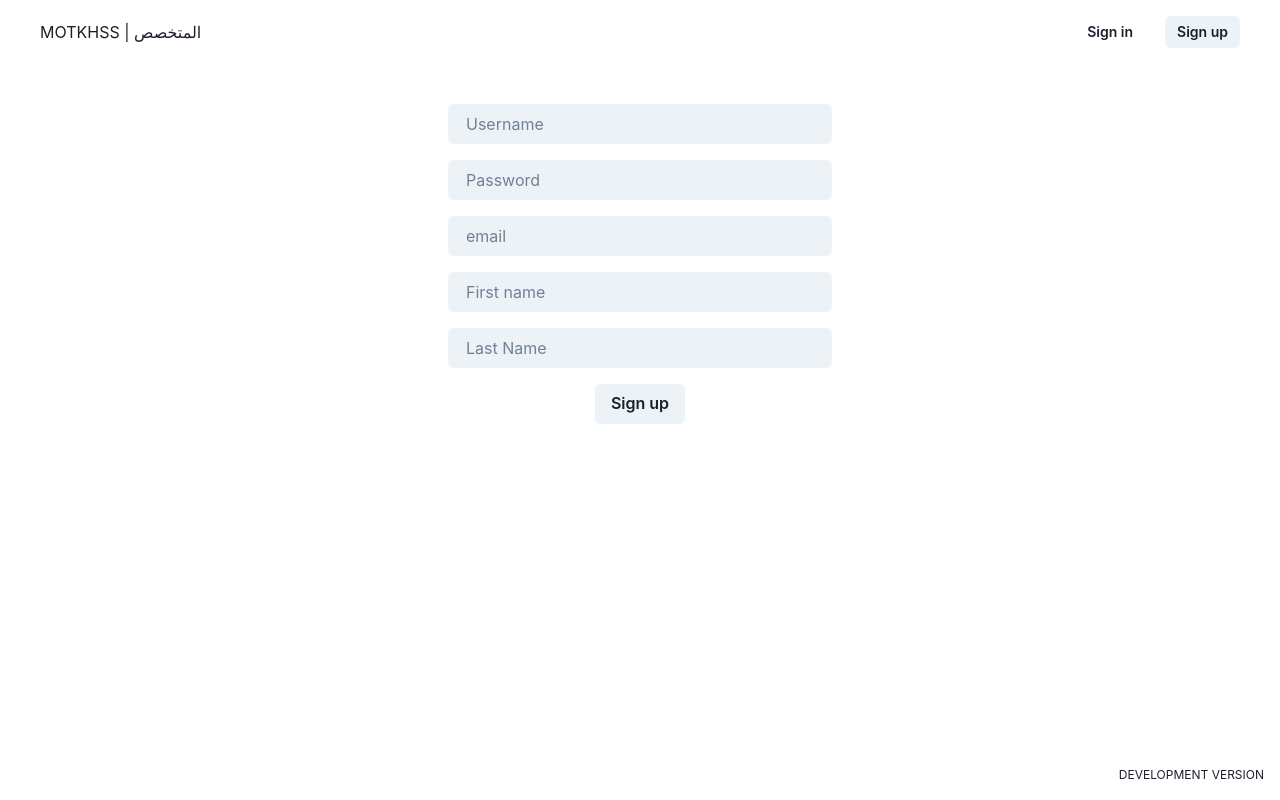
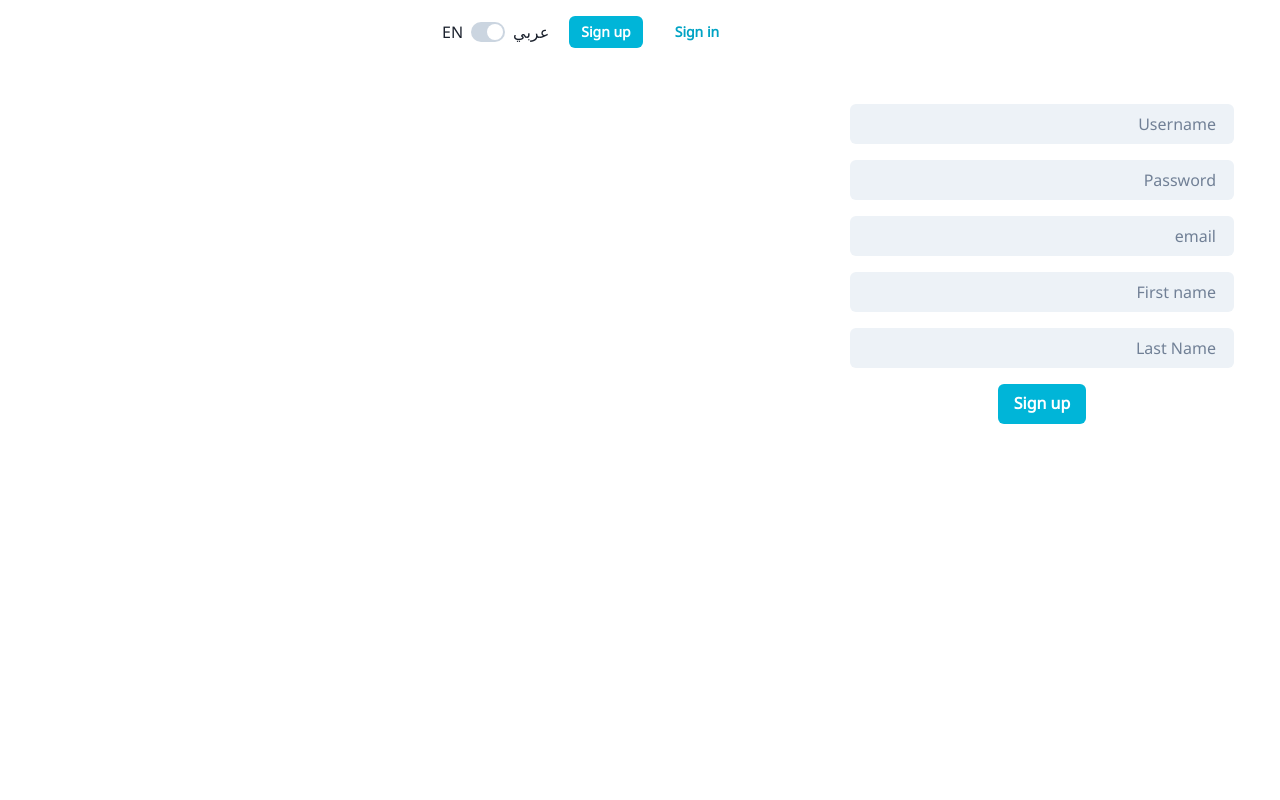
Before and after one commit to ibnHamdan/motkhss, a React (Create React App) app in the folder web/: page /signup in a window 1280 px wide. Built offline with nearby package versions, Linux system fonts and the light colour scheme.

Commit message:
add fontfact, rtl

```diff
--- a/web/package.json
+++ b/web/package.json
@@ -8,6 +8,8 @@
     "@craco/craco": "^7.0.0-alpha.9",
     "@emotion/react": "^11.11.1",
     "@emotion/styled": "^11.11.0",
+    "@fontsource-variable/noto-sans-arabic": "^5.0.8",
+    "@fontsource/noto-sans": "^5.0.17",
     "@motkhss/shared": "file:../shared",
     "@tanstack/react-query": "^4.36.1",
     "@types/node": "^16.18.59",
@@ -17,6 +19,7 @@
     "framer-motion": "^10.16.4",
     "react": "^18.2.0",
     "react-dom": "^18.2.0",
+    "react-helmet": "^6.1.0",
     "react-icons": "^4.11.0",
     "react-linkify-it": "^1.0.8",
     "react-router-dom": "^6.17.0",
--- a/web/src/components/nav-bar.tsx
+++ b/web/src/components/nav-bar.tsx
@@ -1,8 +1,8 @@
-import { Button, Flex, Text } from '@chakra-ui/react';
+import { Button, Flex, HStack, Switch, Text } from '@chakra-ui/react';
 import { Link, useNavigate } from 'react-router-dom';
 import { ROUTES } from '../routes';
 import { isLoggedIn, signOut } from '../fetch/auth';
-import { useCallback } from 'react';
+import { useCallback, useEffect, useState } from 'react';
 import { useCurrentUser } from './userContext';
 
 export const NavBar = () => {
@@ -13,6 +13,11 @@ export const NavBar = () => {
     refreshCurrentUser();
     navigate(ROUTES.HOME);
   }, [navigate, refreshCurrentUser]);
+  const [lang, setLang] = useState('rtl');
+
+  useEffect(() => {
+    document.documentElement.dir = lang;
+  }, [lang]);
 
   return (
     <Flex py={4} px={10} align={'center'} justify={'space-between'} h={16}>
@@ -56,6 +61,11 @@ export const NavBar = () => {
             </Link>
           </>
         )}
+        <HStack>
+          <Text>عربي</Text>
+          <Switch onChange={(e) => setLang(e.target.checked ? 'en' : 'rtl')} />
+          <Text>EN</Text>
+        </HStack>
       </Flex>
     </Flex>
   );
--- a/web/src/index.tsx
+++ b/web/src/index.tsx
@@ -4,7 +4,8 @@ import './index.css';
 import { App } from './App';
 import { QueryClientProvider } from '@tanstack/react-query';
 import { queryClient } from './fetch';
-import { ChakraProvider, theme } from '@chakra-ui/react';
+import { ChakraProvider } from '@chakra-ui/react';
+import { theme } from './theme';
 
 const root = ReactDOM.createRoot(document.getElementById('root') as HTMLElement);
 
--- a/web/src/pages/sign-up.tsx
+++ b/web/src/pages/sign-up.tsx
@@ -2,11 +2,12 @@ import { FormEvent, useCallback, useEffect, useState } from 'react';
 import { useNavigate } from 'react-router-dom';
 import { isLoggedIn, signUp } from '../fetch/auth';
 import { ROUTES } from '../routes';
-import { ApiError } from '../fetch';
+import { ApiError, callEndpoint } from '../fetch';
 import { Box, Button, Flex, Text } from '@chakra-ui/react';
 import { RequiredInput } from '../components/required-input';
 import { useDocumentTitle } from '../doc-title';
 import { useCurrentUser } from '../components/userContext';
+import { ENDPOINT_CONFIGS, TrackRequest } from '@motkhss/shared';
 
 export const SignUp = () => {
   useDocumentTitle('sign up');
@@ -25,6 +26,10 @@ export const SignUp = () => {
       e.preventDefault();
       try {
         await signUp(fname, lname, email, pw, un);
+        callEndpoint<TrackRequest, unknown>(ENDPOINT_CONFIGS.track, {
+          eventName: `SignUP${un}`,
+          payload: { fname, lname, email },
+        });
         refreshCurrentUser();
         navigate(ROUTES.HOME);
       } catch (e) {
--- a/web/theme.ts
+++ b/web/src/theme.ts
@@ -1,5 +1,7 @@
 import { extendTheme, withDefaultColorScheme, theme as baseTheme } from '@chakra-ui/react';
-
+// Supports weights 100-900
+import '@fontsource/noto-sans';
+import '@fontsource-variable/noto-sans-arabic';
 export const theme = extendTheme(
   {
     colors: {
@@ -12,6 +14,9 @@ export const theme = extendTheme(
         },
       },
     },
+    fonts: {
+      body: `'Noto Sans Arabic Variable', 'Noto Sans', sans-serif`,
+    },
   },
   withDefaultColorScheme({ colorScheme: 'brand' })
 );
```
